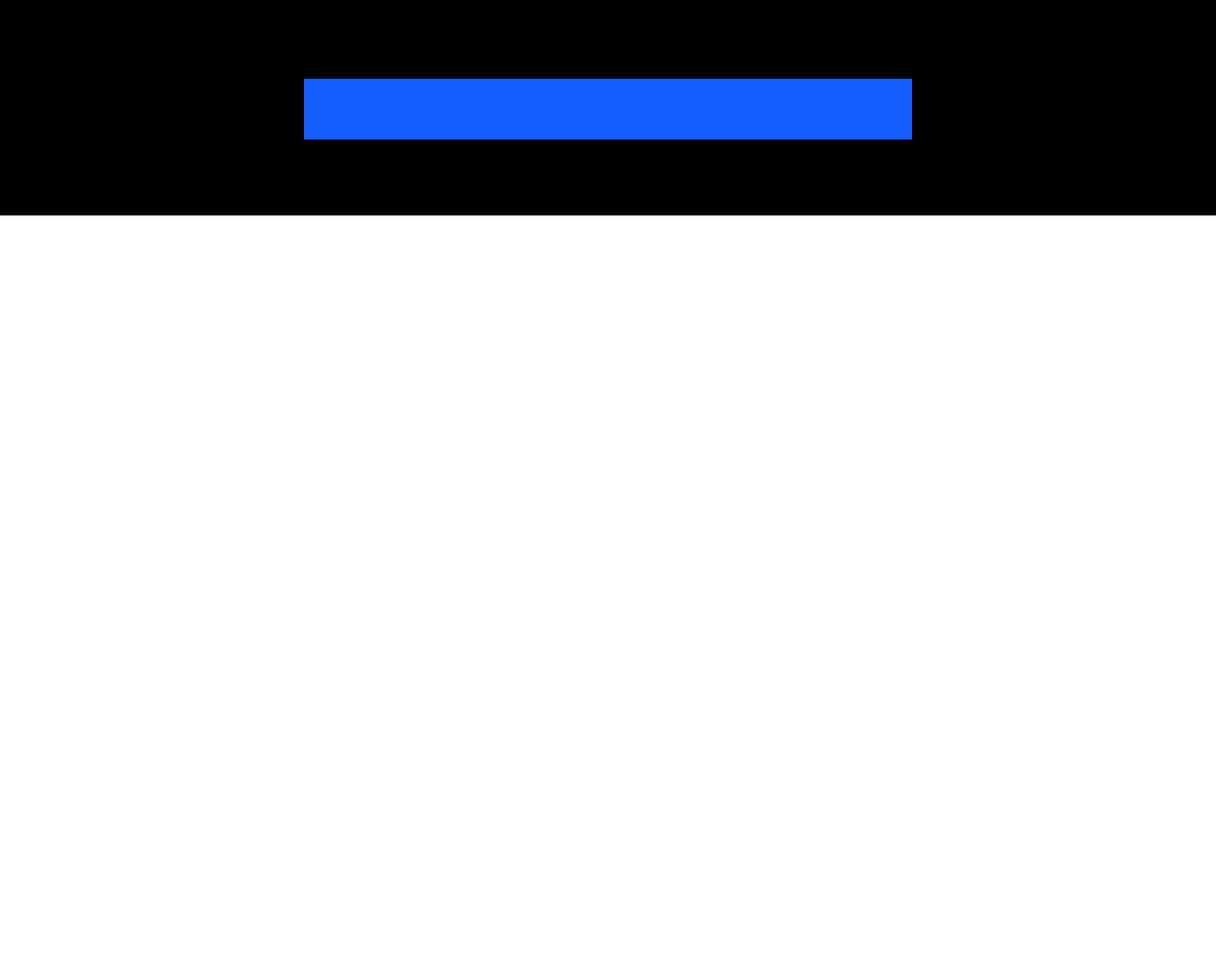
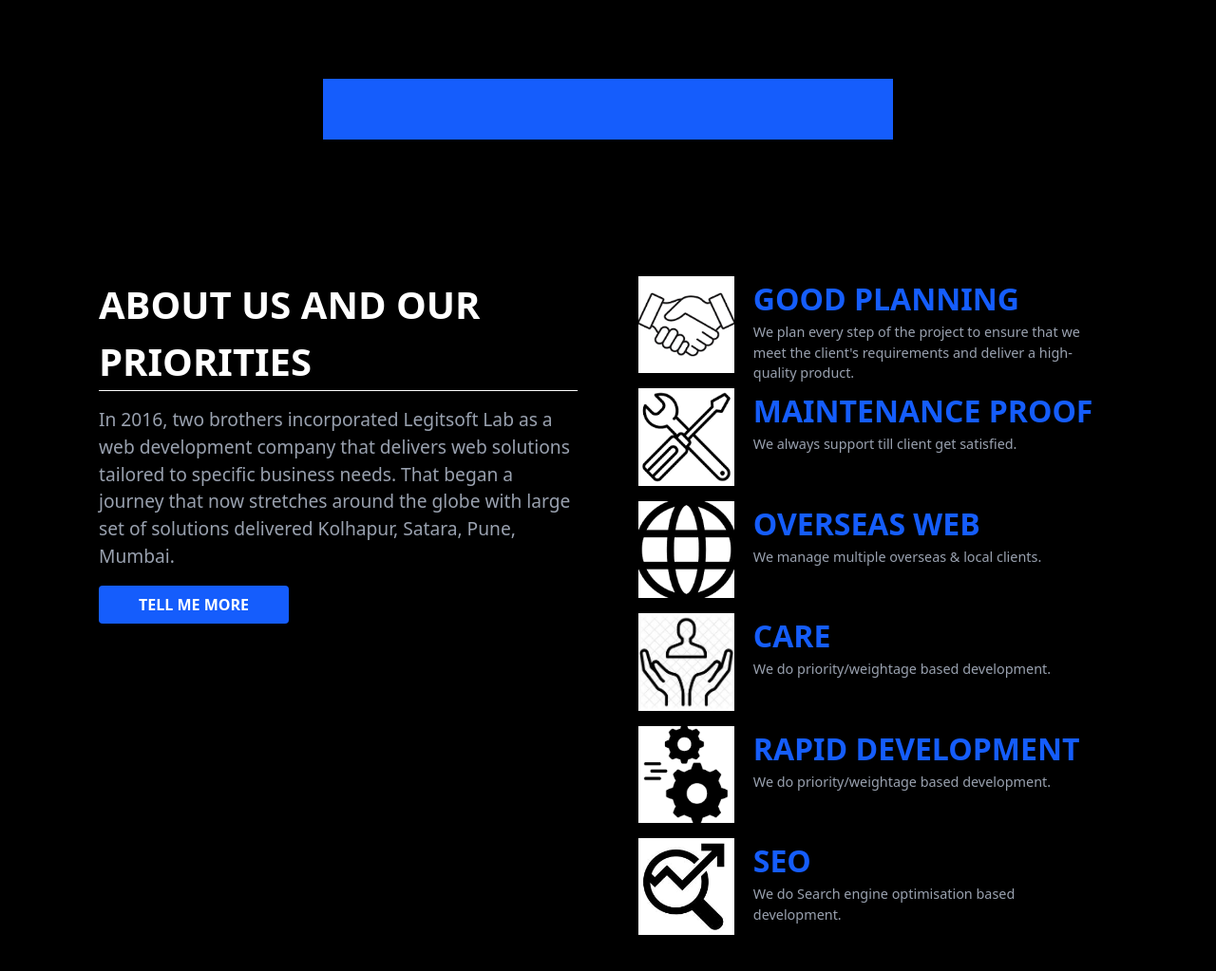
Before and after one commit to rajveervchandaliya/web-agency-, a plain HTML site: page index.html in a window 1280 px wide. Shown: the part 573-1596 px from the top of the page at 95% size. Before the commit the page ends 800 px from the top, so only its background shows below. Drawn offline with nearby package versions, Linux system fonts and the light colour scheme; a web font is replaced by a local one.

Commit message:
page 2 updated

```diff
--- a/index.html
+++ b/index.html
@@ -14,7 +14,7 @@
 </head>
 
 <body>
-    <main class="bg-black w-full">
+    <main class="bg-black w-full px-10 ">
         <div class="hero relative w-full h-screen">
             <nav class="w-full  h-[4rem] flex items-center justify-between px-8 uppercase border-b-1 border-white">
                 <div class="logo text-white text-[2rem] font-bold uppercase ">
@@ -37,7 +37,7 @@
                 class="hero-text absolute top-1/2 left-1/2 transform -translate-x-1/2 -translate-y-1/2 text-center flex flex-col items-center gap-4">
                 <p class="text-gray-400 text-[1rem] uppercase ">Software | Websites | Applications Developer & Designer
                     Since 2016.</p>
-                <h1 class="text-white text-[4rem] font-bold uppercase leading-none">Welcome to <span
+                <h1 class="text-white text-[3.8rem] font-bold uppercase leading-none">Welcome to <span
                         class="text-blue-600">Legitsoft</span> Laboratory</h1>
                 <p class="text-gray-400 text-[1.5rem] uppercase ">We craft <span class="text-blue-600">web &
                         android</span> apps at Legitsoft</p>
@@ -46,7 +46,93 @@
             <div
                 class="marquee absolute bottom-20 left-1/2 transform -translate-x-1/2 w-[50%] bg-blue-600 h-[4rem] bg-black flex items-center overflow-hidden">
             </div>
-         </div>
+        </div>
+        <div class="page-2 flex p-[2rem] ">
+            <div class="left w-1/2 p-8 flex flex-col h-fit sticky top-0">
+                <h2 class="text-white text-[2.5rem] font-bold uppercase mb-4 border-b-1 border-white-600 w-full">
+                    About Us and Our Priorities
+                </h2>
+                <p class="text-gray-400 text-[1.2rem]">
+                    In 2016, two brothers incorporated Legitsoft Lab as a web development company that delivers web
+                    solutions tailored to specific business needs. That began a journey that now stretches around the
+                    globe with large set of solutions delivered Kolhapur, Satara, Pune, Mumbai.
+                </p>
+                <button class="bg-blue-600 text-white py-2 px-5 w-50 rounded uppercase font-bold mt-4">tell me more</button>
+            </div>
+            <div class="right w-1/2 flex p-8 flex-col items-center gap-4">
+                <div class="rect w-[100%] h-[8vw] rounded-lg shadow-lg flex items-center justify-center">
+                    <div class="w-[20%] h-[100%] bg-black">
+                        <img src="./images/download.png" alt="img" class="w-full h-full object-cover">
+                    </div>
+                    <div class="w-[80%] h-[100%]  px-5">
+                        <h2 class="text-blue-600 text-[2rem] font-bold uppercase">Good Planning</h2>
+                        <p class="text-gray-400 text-[.9rem]">
+                            <!-- We start with scratch till hit the milestone . -->
+                            We plan every step of the project to ensure that we meet the
+                            client's requirements and deliver a high-quality product.
+                        </p>
+                    </div>
+                </div>
+                <div class="rect w-[100%] h-[8vw] rounded-lg shadow-lg flex items-center justify-center">
+                    <div class="w-[20%] h-[100%] bg-black">
+                        <img src="./images/download (1).png" alt="img" class="w-full h-full object-cover">
+                    </div>
+                    <div class="w-[80%] h-[100%]  px-5">
+                        <h2 class="text-blue-600 text-[2rem] font-bold uppercase">
+Maintenance Proof</h2>
+                        <p class="text-gray-400 text-[.9rem]">
+                            We always support till client get satisfied.
+
+                        </p>
+                    </div>
+                </div>
+                <div class="rect w-[100%] h-[8vw] rounded-lg shadow-lg flex items-center justify-center">
+                    <div class="w-[20%] h-[100%] bg-black">
+                        <img src="./images/download (2).png" alt="img" class="w-full h-full object-cover">
+                    </div>
+                    <div class="w-[80%] h-[100%]  px-5">
+                        <h2 class="text-blue-600 text-[2rem] font-bold uppercase">Overseas Web</h2>
+                        <p class="text-gray-400 text-[.9rem]">
+                            We manage multiple overseas & local clients.
+                        </p>
+                    </div>
+                </div>
+                <div class="rect w-[100%] h-[8vw] rounded-lg shadow-lg flex items-center justify-center">
+                    <div class="w-[20%] h-[100%] bg-black">
+                        <img src="./images/images.jpeg" alt="img" class="w-full h-full object-cover">
+                    </div>
+                    <div class="w-[80%] h-[100%]  px-5">
+                        <h2 class="text-blue-600 text-[2rem] font-bold uppercase">Care</h2>
+                        <p class="text-gray-400 text-[.9rem]">
+                           We do priority/weightage based development.
+                        </p>
+                    </div>
+                </div>
+                <div class="rect w-[100%] h-[8vw] rounded-lg shadow-lg flex items-center justify-center">
+                    <div class="w-[20%] h-[100%] bg-black">
+                        <img src="./images/download (3).png" alt="img" class="w-full h-full object-cover">
+                    </div>
+                    <div class="w-[80%] h-[100%]  px-5">
+                        <h2 class="text-blue-600 text-[2rem] font-bold uppercase">Rapid Development</h2>
+                        <p class="text-gray-400 text-[.9rem]">
+                            We do priority/weightage based development.
+                        </p>
+                    </div>
+                </div>
+                <div class="rect w-[100%] h-[8vw] rounded-lg shadow-lg flex items-center justify-center">
+                    <div class="w-[20%] h-[100%] bg-black">
+                        <img src="./images/download.jpeg" alt="img" class="w-full h-full object-cover">
+                    </div>
+                    <div class="w-[80%] h-[100%]  px-5">
+                        <h2 class="text-blue-600 text-[2rem] font-bold uppercase">SEO</h2>
+                        <p class="text-gray-400 text-[.9rem]">
+                            We do Search engine optimisation based development.
+                        </p>
+                    </div>
+                </div>
+
+            </div>
+        </div>
 
     </main>
 </body>
```
Also changed, not shown: images/download (1).png (added), images/download (2).png (added), images/download (3).png (added), images/download.jpeg (added), images/download.png (added), images/hands.webp (added), images/images.jpeg (added).
